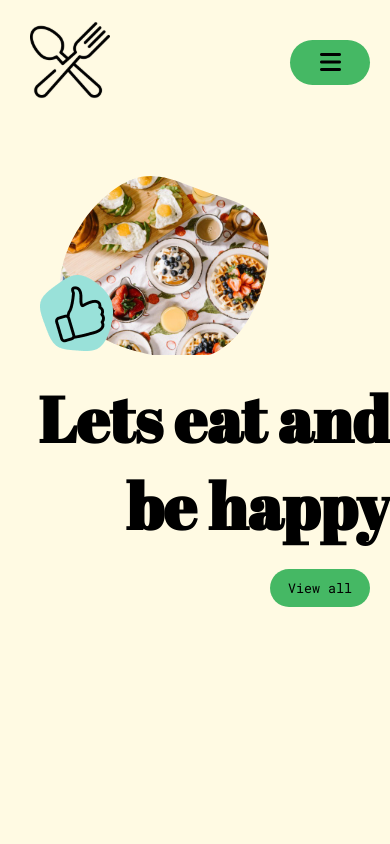
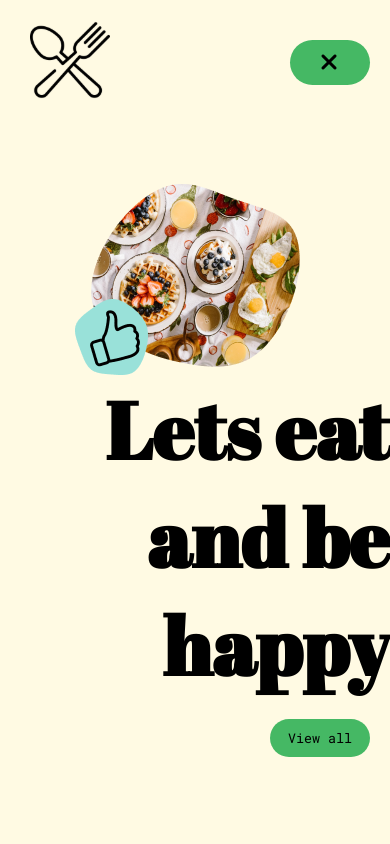
Before and after one commit to CeceStar/recipes-webpage, a React (Create React App) app: page / in a window 390 px wide. Shown: the top 844 px of the page. Built offline with nearby package versions, Linux system fonts and the light colour scheme.

Commit message:
Updates on the hero, created for mobile only

```diff
--- a/src/assets/styles/base/_general.scss
+++ b/src/assets/styles/base/_general.scss
@@ -41,6 +41,6 @@ li {
 }
 
 .background-frame {
-  height: 1000px;
+  height: 900px;
   background-color: $white;
 }
--- a/src/assets/styles/pages/_all-recipes.scss
+++ b/src/assets/styles/pages/_all-recipes.scss
@@ -0,0 +1,4 @@
+.background-frame-all-recipes {
+  height: 900px;
+  background-color: $white;
+}
--- a/src/assets/styles/pages/_mainpage.scss
+++ b/src/assets/styles/pages/_mainpage.scss
@@ -13,16 +13,12 @@
   background-color: $bright-yellow;
 }
 
-.big-picture {
-  width: 270px;
-  height: auto;
-  -webkit-clip-path: url(#svgPath);
-  clip-path: url(#svgPath);
-}
-
-.hero-images-container {
-  position: relative;
-}
+// .big-picture {
+//   width: 270px;
+//   height: auto;
+//   -webkit-clip-path: url(#svgPath);
+//   clip-path: url(#svgPath);
+// }
 
 .hero-images {
   display: flex;
@@ -31,17 +27,21 @@
 
 .big-picture {
   position: relative;
+  height: 200px;
+  width: 300px;
+  background-image: url("/src/assets/images/hero-image-breakfast.png");
+  background-repeat: no-repeat;
+  background-position: center;
 }
 
 .hero-like {
   position: absolute;
-  top: 100px;
-  left: 40px;
+  bottom: 0;
+  left: 30px;
 }
 
 .super-title {
-  padding-top: 20px;
-  font-size: 4rem;
+  font-size: 5rem;
   text-align: right;
 }
 
--- a/src/assets/styles/styles.css
+++ b/src/assets/styles/styles.css
@@ -93,7 +93,7 @@ li {
 }
 
 .background-frame {
-  height: 1000px;
+  height: 900px;
   background-color: #FCFCFC;
 }
 
@@ -368,17 +368,6 @@ button {
   background-color: #FFFAE3;
 }
 
-.big-picture {
-  width: 270px;
-  height: auto;
-  -webkit-clip-path: url(#svgPath);
-  clip-path: url(#svgPath);
-}
-
-.hero-images-container {
-  position: relative;
-}
-
 .hero-images {
   display: -webkit-box;
   display: -ms-flexbox;
@@ -390,17 +379,21 @@ button {
 
 .big-picture {
   position: relative;
+  height: 200px;
+  width: 300px;
+  background-image: url("/src/assets/images/hero-image-breakfast.png");
+  background-repeat: no-repeat;
+  background-position: center;
 }
 
 .hero-like {
   position: absolute;
-  top: 100px;
-  left: 40px;
+  bottom: 0;
+  left: 30px;
 }
 
 .super-title {
-  padding-top: 20px;
-  font-size: 4rem;
+  font-size: 5rem;
   text-align: right;
 }
 
@@ -409,4 +402,9 @@ button {
   width: 100px;
   margin: 20px;
 }
+
+.background-frame-all-recipes {
+  height: 900px;
+  background-color: #FCFCFC;
+}
 /*# sourceMappingURL=styles.css.map */
--- a/src/components/All-Recipes/allrecipes.tsx
+++ b/src/components/All-Recipes/allrecipes.tsx
@@ -3,7 +3,7 @@ import React from "react";
 function AllRecipes() {
   return (
     <>
-      <div className="background-frame">
+      <div className="background-frame-all-recipes">
         <h1>All recipes</h1>
       </div>
     </>
--- a/src/components/Header.tsx
+++ b/src/components/Header.tsx
@@ -46,9 +46,9 @@ function Header() {
                 }
               }}>
               {open ? (
+                <i className="fas fa-bars"></i>
+              ) : (
                 <i className="fas fa-times"></i>
-              ) : (
-                <i className="fas fa-bars"></i>
               )}
             </button>
             <div id="hamburger-nav">
--- a/src/components/Mainpage/blobb-hero-image.tsx
+++ b/src/components/Mainpage/blobb-hero-image.tsx
@@ -1,4 +1,5 @@
-import HeroImage from "../../assets/images/rachel-park-hrlvr2ZlUNk-unsplash-Small.jpg";
+// import HeroImage from "../../assets/images/rachel-park-hrlvr2ZlUNk-unsplash-Small.jpg";
+import HeroImage from "../../assets/images/hero-image-breakfast.png";
 
 function HeroImageBlobb() {
   return (
@@ -8,16 +9,6 @@ function HeroImageBlobb() {
         src={HeroImage}
         alt="Nice food on a table inside a blobby shape."
       />
-      <svg width="0" height="0">
-        <defs>
-          <clipPath id="svgPath">
-            <path
-              d="M94.7925 180.44C74.5853 176.704 58.5366 171.725 41.3594 162.51C24.1821 153.294 5.93917 139.938 1.41669 119.45C-3.21297 99.0511 5.98502 71.4312 21.8604 48.1612C37.7357 24.8913 60.3956 5.88223 81.6138 1.82609C103.002 -2.22371 122.949 8.67943 144.373 16.2821C165.967 23.8912 188.995 28.3845 200.2 43.902C211.361 59.6042 210.761 86.4261 202.535 112.498C194.479 138.576 178.859 163.999 158.974 175.375C139.088 186.751 114.893 184.265 94.7925 180.44Z"
-              fill="#C4C4C4"
-            />
-          </clipPath>
-        </defs>
-      </svg>
     </>
   );
 }
--- a/src/components/Mainpage/hero.tsx
+++ b/src/components/Mainpage/hero.tsx
@@ -1,20 +1,31 @@
-import HeroImageBlobb from "./blobb-hero-image";
+// import HeroImageBlobb from "./blobb-hero-image";
 import LikeStamp from "../../assets/images/Like-stamp.png";
+import { Link } from "react-router-dom";
 
 function Hero() {
   return (
     <div className="landing-hero-container">
       <div className="hide-the-wave"></div>
       <div className="hero-images">
-        <HeroImageBlobb />
+        <div className="big-picture">
           <img
             className="hero-like"
             src={LikeStamp}
             alt="Drawn hand doing thumps up on a blue background"
           />
         </div>
-      <h1 className="super-title">Lets eat and be happy</h1>
+        {/* <HeroImageBlobb /> */}
+      </div>
+      <h1 className="super-title">
+        Lets eat
+        <br />
+        and be
+        <br />
+        happy
+      </h1>
+      <Link to="/recipes">
         <button className="btn btn-hero">View all</button>
+      </Link>
     </div>
   );
 }
```
Also changed, not shown: src/assets/images/hero-image-breakfast.png (added), 1 other file (tests, documents, lock files or other folders). Lines whose indentation alone changed are shown as unchanged.
